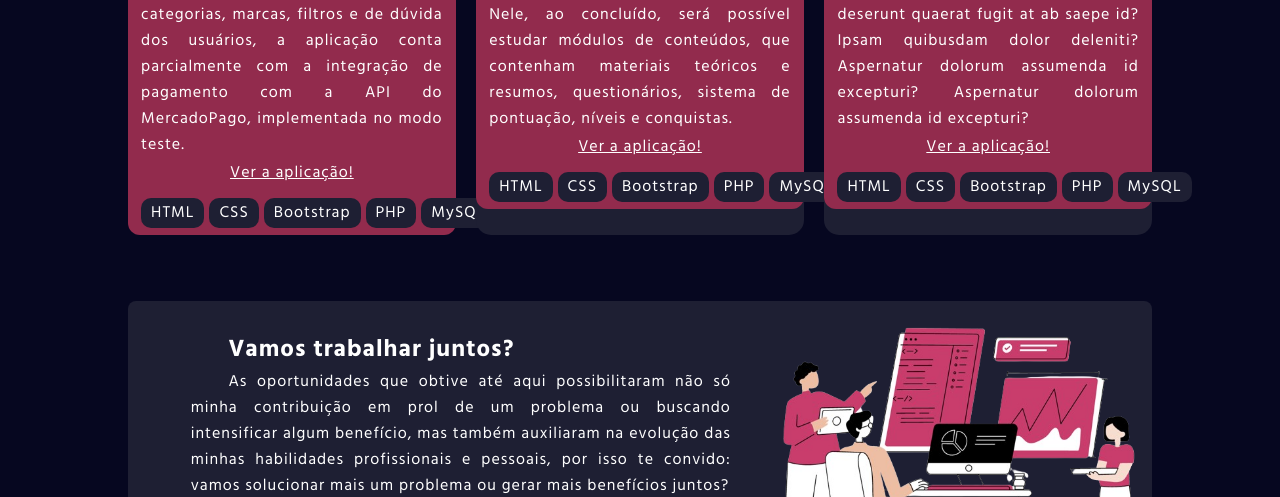
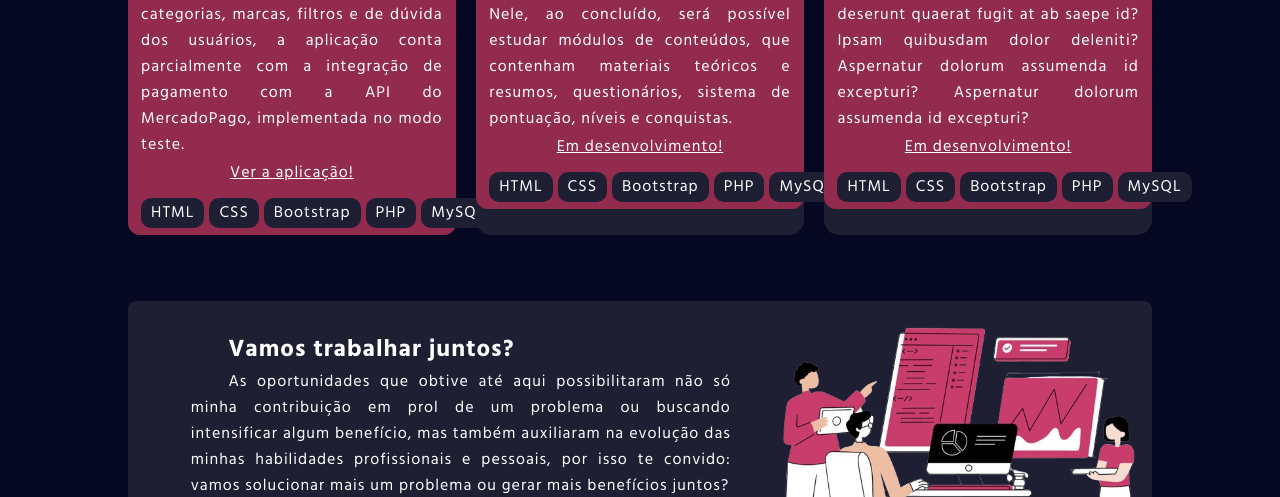
Before and after one commit to martuti/portfolio, a plain HTML site: page index.html in a window 1280 px wide. Shown: the part 2120-2617 px from the top of the page. Drawn offline with Linux system fonts and the light colour scheme.

Commit message:
Update index.html

```diff
--- a/index.html
+++ b/index.html
@@ -361,7 +361,7 @@
                         questionários, sistema de pontuação, níveis e conquistas.
                     </p>
                     <div class="btn-pj">
-                        <a type="button" class="btn-of  btn-proj">Ver a aplicação!</a>
+                        <a type="button" class="btn-of  btn-proj">Em desenvolvimento!</a>
                     </div>
                     <div class="tec-proj">
                         <div class="tag">HTML</div>
@@ -387,7 +387,7 @@
                         assumenda id excepturi? Aspernatur dolorum assumenda id excepturi?
                     </p>
                     <div class="btn-pj">
-                        <a type="button" class="btn-of  btn-proj">Ver a aplicação!</a>
+                        <a type="button" class="btn-of  btn-proj">Em desenvolvimento!</a>
                     </div>
                     <div class="tec-proj">
                         <div class="tag">HTML</div>
```
